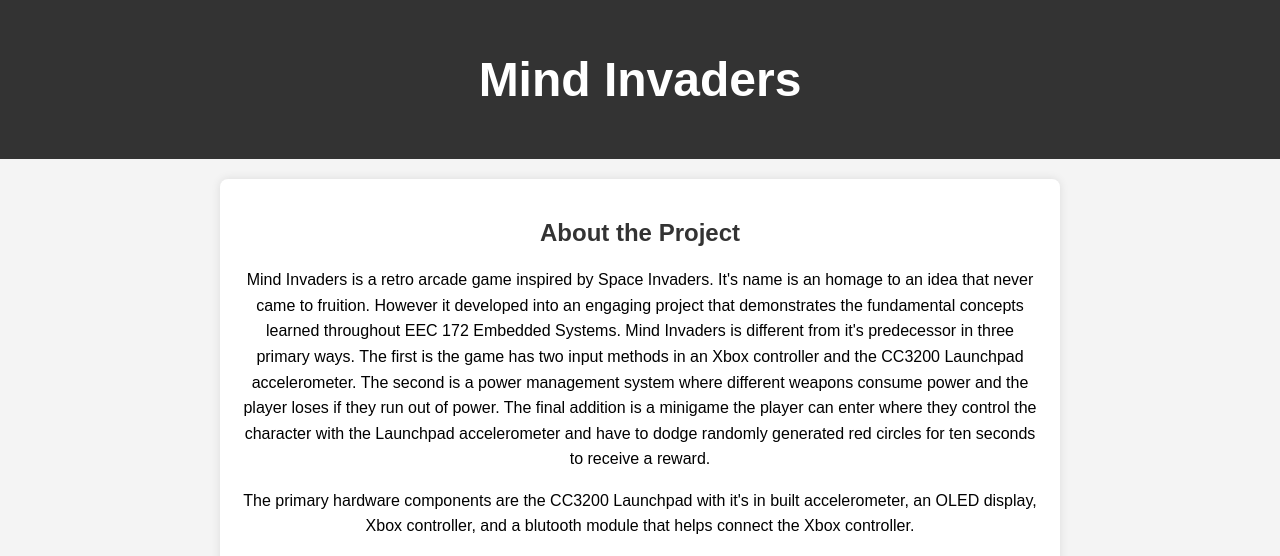
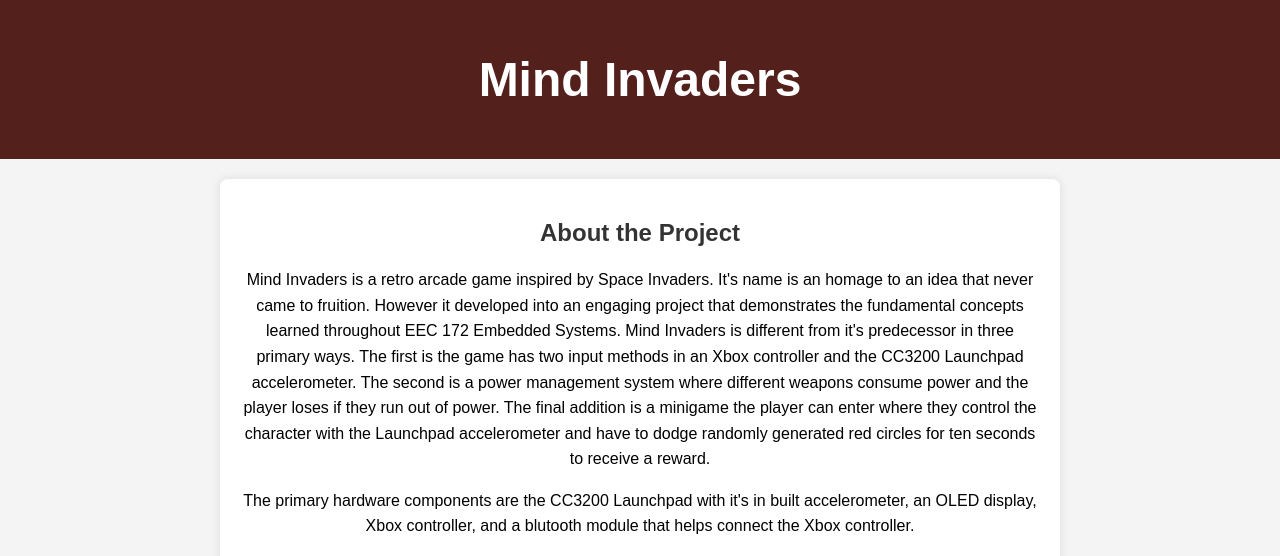
Before and after one commit to Braxai/EEC-172-Final-Project, a plain HTML site: page index.html in a window 1280 px wide. Shown: the top 556 px of the page. Drawn offline with Linux system fonts and the light colour scheme.

Commit message:
Update style.css

```diff
--- a/style.css
+++ b/style.css
@@ -7,7 +7,7 @@ body {
 }
 
 header {
-    background-color: #333;
+    background-color: #54201C;
     color: white;
     padding: 20px;
     font-size: 24px;
```
